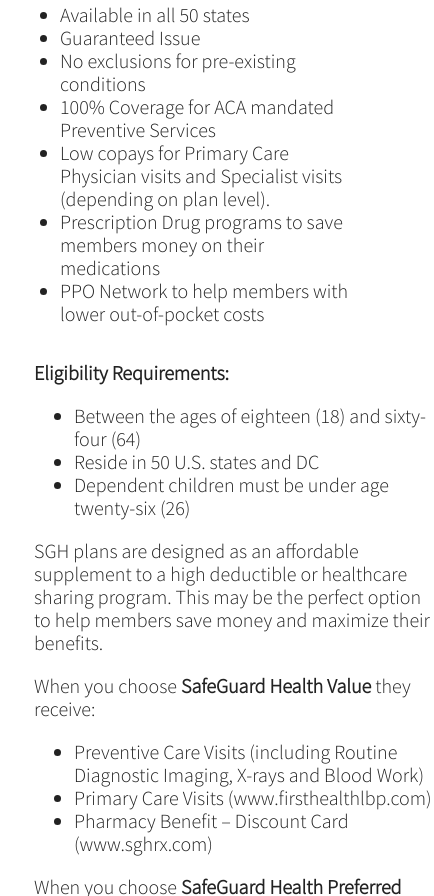
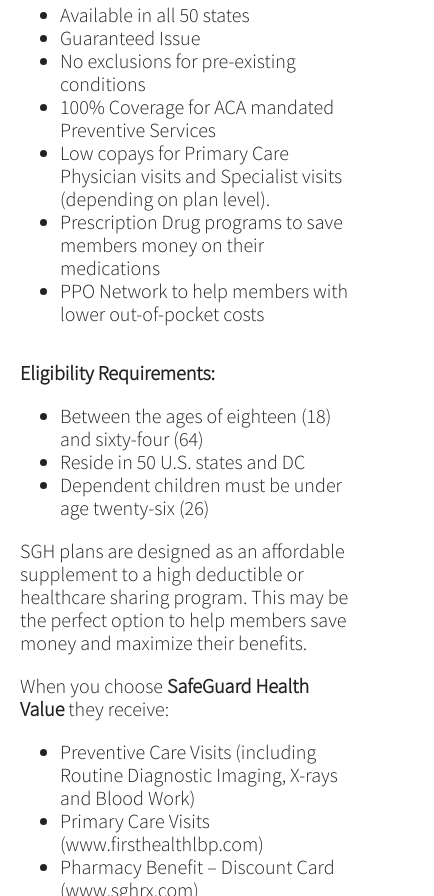
Before and after one commit to lukenetti3/Netti-Insurance, a website built with Parcel: page index.html in a window 390 px wide. Shown: the part 1928-2824 px from the top of the page, 434 px wide, since content can reach past the window. Built offline with nearby package versions, Linux system fonts and the light colour scheme.

Commit message:
trying to fix mobile

```diff
--- a/css/style.css
+++ b/css/style.css
@@ -106,7 +106,7 @@
 
 .col-2 {
     padding-left: 4%;
-    min-width: 400px;
+    min-width: 330px;
 }
 
 .section-2 {
@@ -170,8 +170,10 @@
 @media only screen and (max-width: 1240px) {
     .col-1 {
         width: 90%;
+        padding-right: 0;
     }
     .col-2 {
         width: 90%;
+        padding-left: 0;
     }
 }
```
